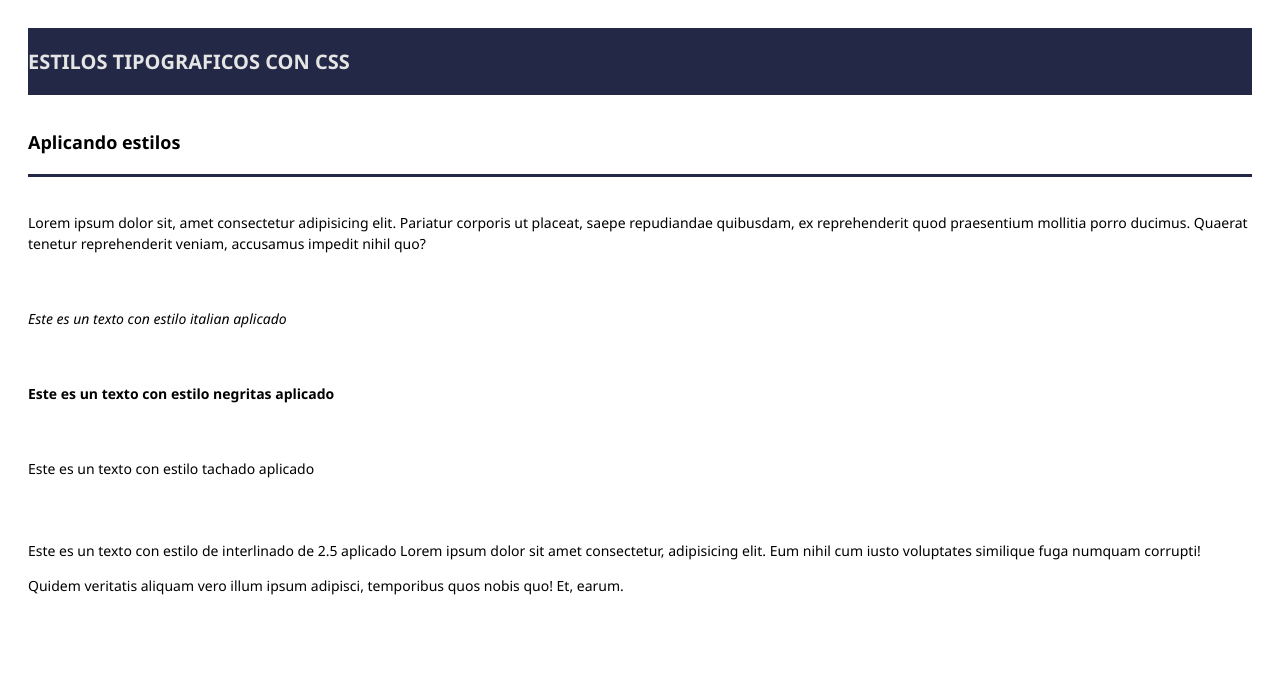
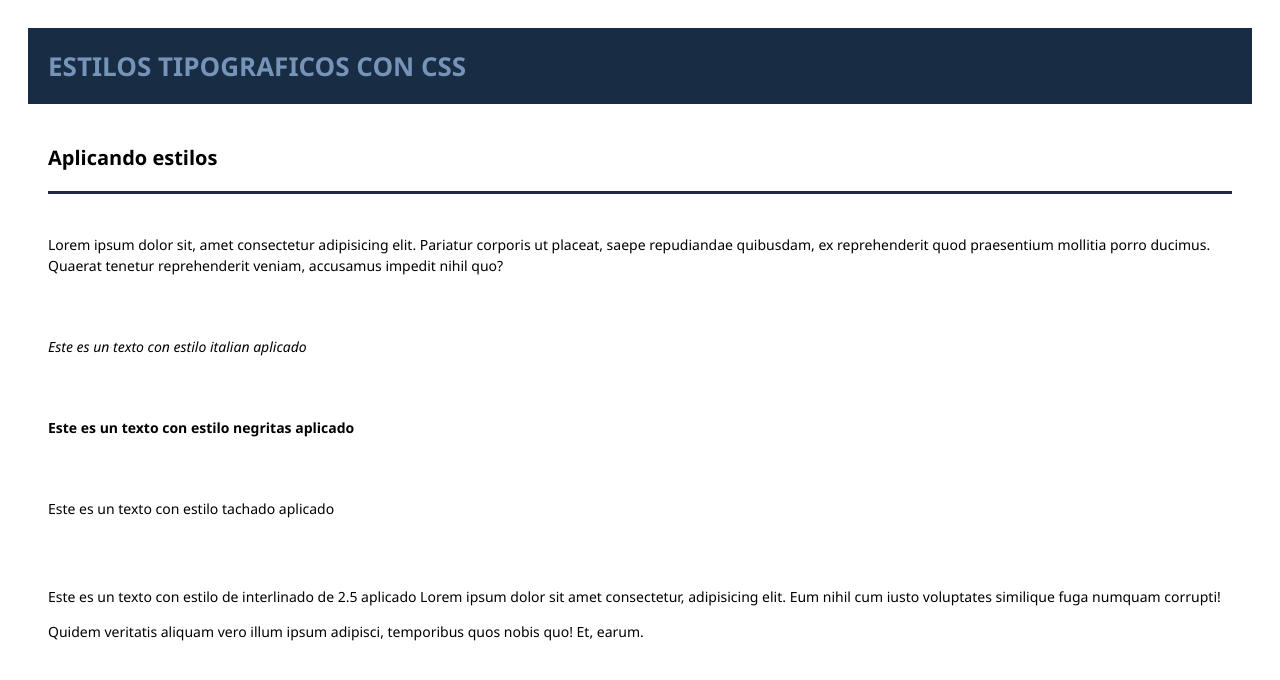
Before and after one commit to bautistamarcelo/APrograma4, a plain HTML site: page html/proyectoWeb/paginas/estilos_tipograficos.html in a window 1280 px wide. Drawn offline with Linux system fonts and the light colour scheme.

Commit message:
AP4 Terminado CSS 2

```diff
--- a/html/proyectoWeb/CSS/estilosTipograficos.css
+++ b/html/proyectoWeb/CSS/estilosTipograficos.css
@@ -5,17 +5,19 @@
     padding: 20px;
 }
 h1 {
-    font-size: 20px;
+    font-size: 26px;
     font-weight: 900;
     padding-top: 20px;
+    padding-left: 20px;
     padding-bottom: 20px;
     margin: 0px;
-    background-color: #232847;
-    color: #e5e5e5;
+    background-color: #182c44;
+    color: #7693b8;
 }
 
 h2{
-    font-size: 18px;
+    margin: 20px;
+    font-size: 20px;
     font-weight: 700;
     padding-top: 20px;
     padding-bottom: 20px;
@@ -23,6 +25,7 @@ h2{
     border-block-end-style:solid;
 }
 p{
+    margin: 20px;
     font-size: 14px;
     font-weight: 500;
     line-height: 1.5;
```
